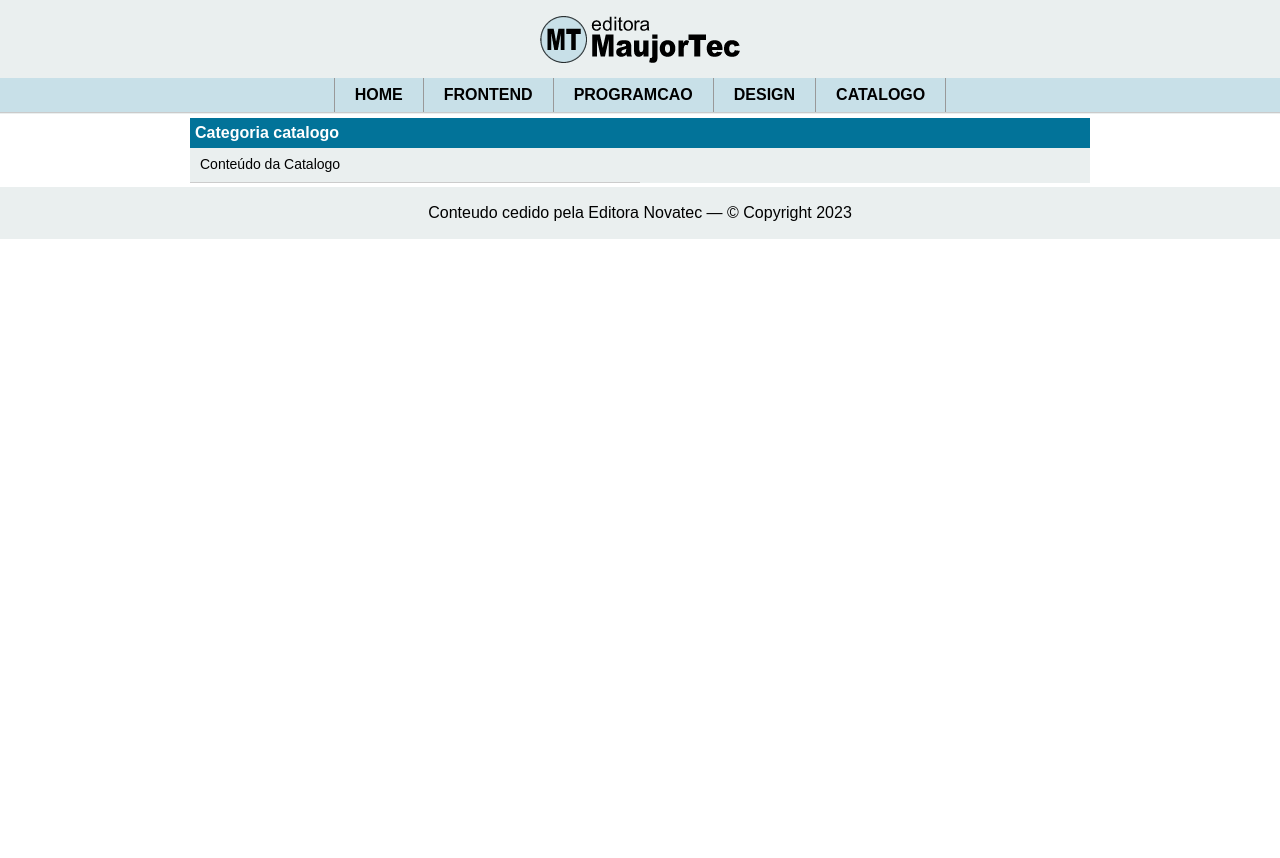
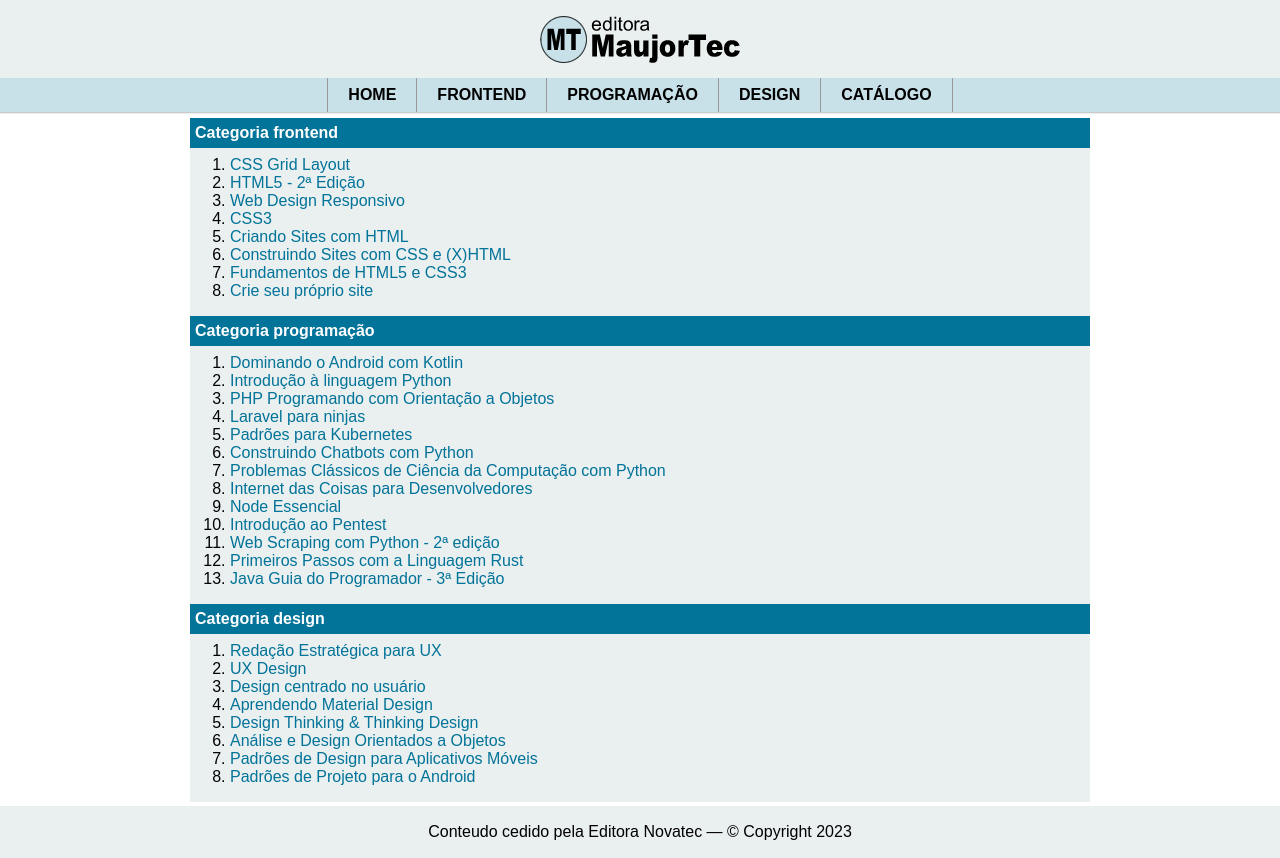
Before and after one commit to robertocsm/editora-maujortec, a React (Create React App) app: page /catalogo in a window 1280 px wide. Before the commit the page ends 800 px from the top, so only its background shows below. Built offline with nearby package versions, Linux system fonts and the light colour scheme.

Commit message:
atualização capitulo 8 - pagina 131
Signed-off-by: Roberto <robertoc@copel.com>

```diff
--- a/src/components/Catalogo.js
+++ b/src/components/Catalogo.js
@@ -1,11 +1,40 @@
-import React from "react";
-const Catalogo = () => (
+import React, {Fragment} from "react";
+import { Link } from "react-router-dom";
+const Catalogo = ({ livros}) => {
+    return (
     <main className="principal">
-        <h2>Categoria catalogo</h2>
-        <div class="card">
-            <p>Conteúdo da Catalogo</p>
-        </div>
+        <h2>Categoria frontend</h2>
+        <ol>
+            {livros
+                .filter(livro => livro.categoria === "frontend")
+                .map(livro => (
+                    <li key={livro.id}>
+                        <Link to={`/livro/${livro.slug}`}>{livro.titulo}</Link>
+                    </li>
+                ))}
+        </ol>
+        <h2>Categoria programação</h2>
+        <ol>
+            {livros
+                .filter(livro => livro.categoria === "programacao")
+                .map(livro => (
+                    <li key={livro.id}>
+                        <Link to={`/livro/${livro.slug}`}>{livro.titulo}</Link>
+                    </li>
+                ))}
+        </ol>
+        <h2>Categoria design</h2>
+        <ol>
+            {livros
+                .filter(livro => livro.categoria === "design")
+                .map(livro => (
+                    <li key={livro.id}>
+                        <Link to={`/livro/${livro.slug}`}>{livro.titulo}</Link>
+                    </li>
+                ))}
+        </ol>
     </main>
-);
+    );
+};
 
 export default Catalogo
--- a/src/components/Home.js
+++ b/src/components/Home.js
@@ -1,10 +1,11 @@
 import React from "react";
 import { Link } from "react-router-dom";
+import Livro from "./Livro";
 const Home = ({ livros }) => (
     <main className="principal">
         <h2>Últimos lançamentos</h2>
        {livros
-        .filter((n, index) => index < 6)
+        .filter((n, index) => index < 8)
         .map(livro => (
             <div className="card" key={livro.id}>
                 <div className="thumb">
@@ -16,7 +17,7 @@ const Home = ({ livros }) => (
                  .filter(c => c.slug === livro.slug)
                  .map(livro =>
                         (
-                            <Link to={`/livro/${livro.slug}`} key={livro.id}>
+                            <Link to={`/livro/${livro.slug}`} key={livro.id} >
                             {
                                 <div className="detalhes">
                                     <h3>{livro.titulo}</h3>
--- a/src/components/Livro.js
+++ b/src/components/Livro.js
@@ -1,7 +1,7 @@
 import React from "react";
 const Livro = ({ livro }) =>(
     <main className="principal">
-        <div className="pag-livros">
+        <div className="pag-livro">
             <h2>{livro.titulo}</h2>
             <div className="livro">
                 <img
--- a/src/components/Navegacao.js
+++ b/src/components/Navegacao.js
@@ -12,13 +12,13 @@ const Navegacao = () =>(
             <NavLink exact activeStyle={linkCorrente} to="/frontend">Frontend</NavLink>
         </li>
         <li>
-            <NavLink exact activeStyle={linkCorrente} to="/programacao">Programcao</NavLink>
+            <NavLink exact activeStyle={linkCorrente} to="/programacao">Programação</NavLink>
         </li>
         <li>
             <NavLink exact activeStyle={linkCorrente} to="/design">Design</NavLink>
         </li>
         <li>
-            <NavLink exact activeStyle={linkCorrente} to="/Catalogo">Catalogo</NavLink>
+            <NavLink exact activeStyle={linkCorrente} to="/catalogo">Catálogo</NavLink>
         </li>
     </ul>
 );
```
Lines whose indentation alone changed are shown as unchanged.
